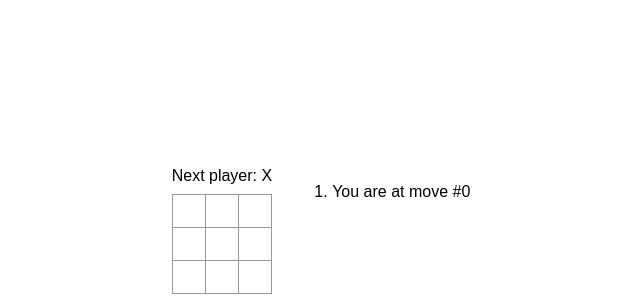
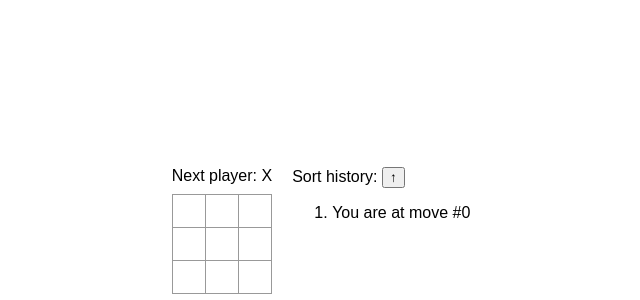
Before and after one commit to aliksander85/tic-tac-toe, a React (Vite) app: page / in a window 1280 px wide. Shown: the part 108-408 px from the top of the page, without its empty margins (319-959 px from the left). Built offline with nearby package versions, Linux system fonts and the light colour scheme.

Commit message:
[feat]: added toggle of sorting history ascending/descending

```diff
--- a/src/components/Game.tsx
+++ b/src/components/Game.tsx
@@ -4,6 +4,7 @@ import { Board } from './Board';
 function Game() {
 	const [history, setHistory] = useState([Array(9).fill(null)]);
 	const [currentMove, setCurrentMove] = useState(0);
+	const [isAscending, setIsAscending] = useState(true);
 	const xIsNext = currentMove % 2 === 0;
 	const currentSquares = history[currentMove];
 
@@ -17,8 +18,16 @@ function Game() {
 		setCurrentMove(nextMove);
 	}
 
-	const moves = history.map((squares, move) => {
+	function sortHistory() {
+		return isAscending ? 1 : -1;
+	}
+
+	const moves = history
+		.slice()
+		.sort(sortHistory)
+		.map((squares, index) => {
 			let description;
+			const move = isAscending ? index : history.length - 1 - index;
 			const isLastMove = history.length - 1 === move;
 			if (isLastMove) {
 				description = 'You are at move #' + move;
@@ -32,11 +41,17 @@ function Game() {
 					{isLastMove ? (
 						<span>{description}</span>
 					) : (
-					<button onClick={() => jumpTo(move)}>{description}</button>
+						<button onClick={() => jumpTo(move)}>
+							{description}
+						</button>
 					)}
 				</li>
 			);
 		});
+
+	function handleClickToggleHistory() {
+		setIsAscending((prevValue) => !prevValue);
+	}
 
 	return (
 		<div className="game">
@@ -48,6 +63,16 @@ function Game() {
 				/>
 			</div>
 			<div className="game-info">
+				<div>
+					<span>Sort history: </span>
+					<button onClick={handleClickToggleHistory}>
+						{isAscending ? (
+							<span>&uarr;</span>
+						) : (
+							<span>&darr;</span>
+						)}
+					</button>
+				</div>
 				<ol>{moves}</ol>
 			</div>
 		</div>
```
Lines whose indentation alone changed are shown as unchanged.
